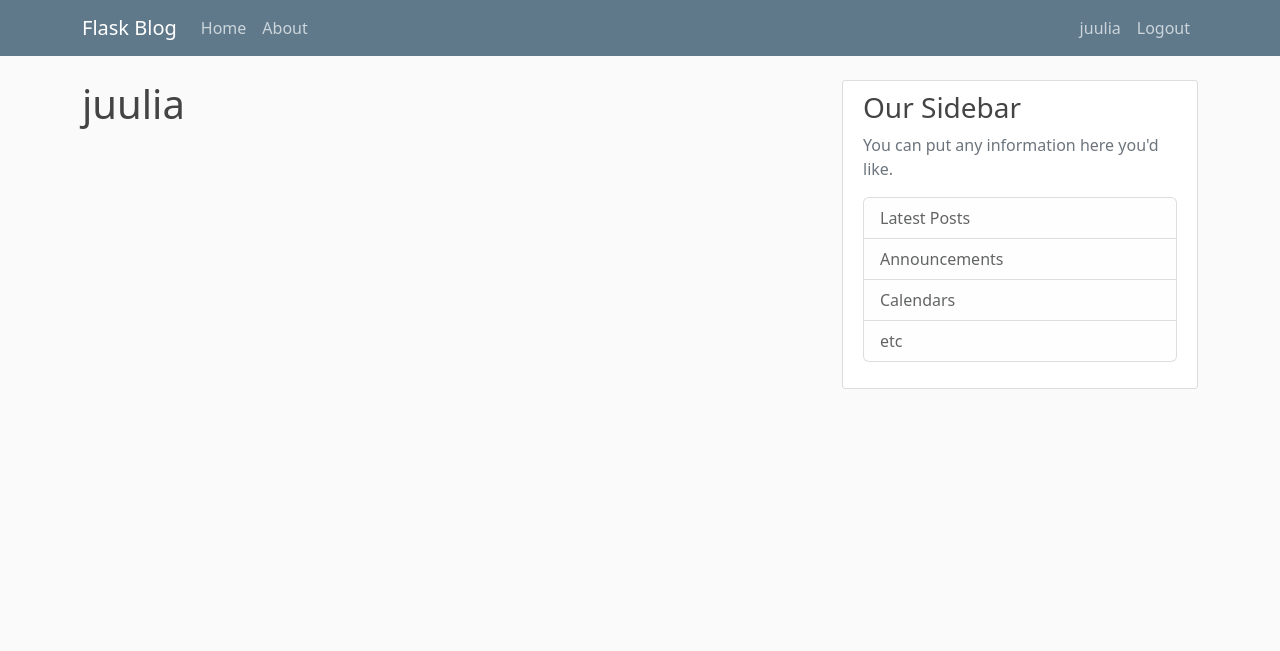
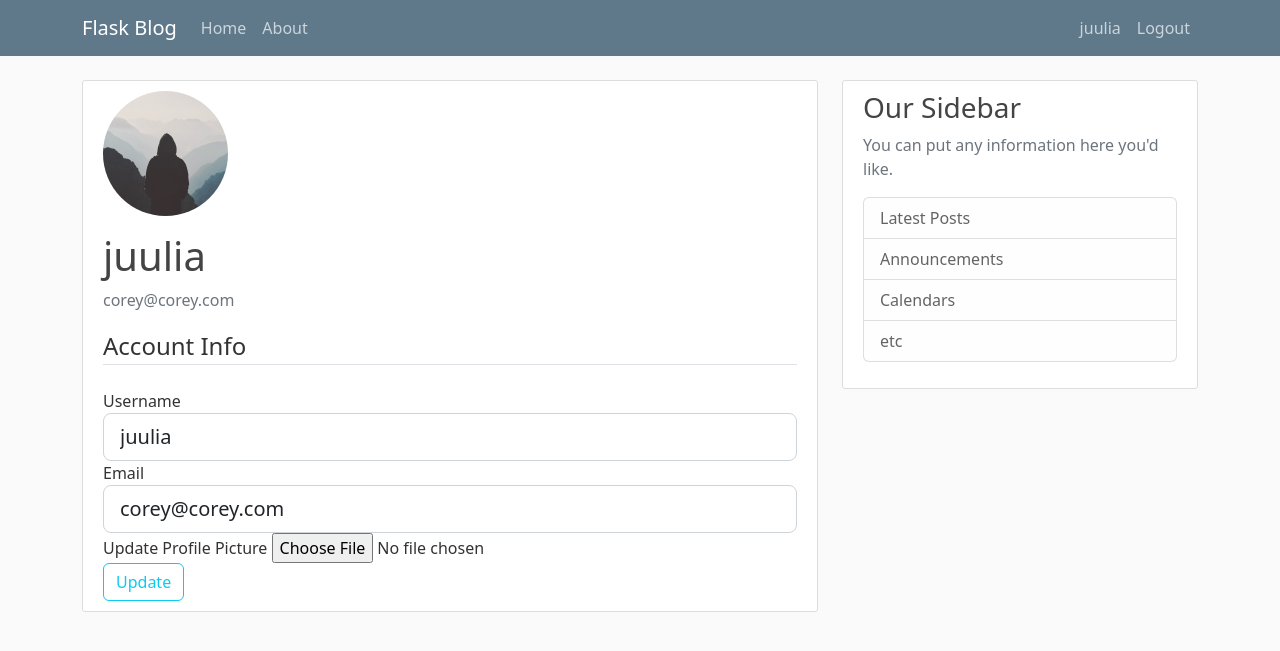
Before and after one commit to ensolaris/flask_blog, a Flask app: page /account in a window 1280 px wide. Shown: the top 651 px of the page. Run offline with Flask 3, Linux system fonts and the light colour scheme; a user stored in the database is signed in; some libraries are stand-ins or nearby versions.

Commit message:
Add form and route for updating account info

```diff
--- a/flask_blog/forms.py
+++ b/flask_blog/forms.py
@@ -1,7 +1,9 @@
 from flask_wtf import FlaskForm
+from flask_wtf.file import FileField, FileAllowed
 from wtforms import StringField, PasswordField, SubmitField, BooleanField
 from wtforms.validators import DataRequired, Length, Email, EqualTo, ValidationError
 from flask_blog.models import User
+from flask_login import current_user
 
 class RegistrationForm(FlaskForm):
     username = StringField(
@@ -52,3 +54,37 @@ class LoginForm(FlaskForm):
 
     remember = BooleanField()
     submit = SubmitField('Log In')
+
+
+class UpdateAccountForm(FlaskForm):
+    username = StringField(
+        'Username',
+        validators=[DataRequired(), Length(min=2, max=20)]
+        )
+
+    email = StringField(
+        'Email',
+        validators=[DataRequired(), Email()]
+    )
+
+    picture = FileField(
+        'Update Profile Picture',
+        validators=[FileAllowed(['jpg', 'png'])]
+    )
+
+    submit = SubmitField('Update')
+
+    def validate_username(self, username):
+        if username.data != current_user.username:
+            user = User.query.filter_by(username=username.data).first()
+
+            if user:
+                raise ValidationError('This username is taken. Please choose a different one')
+
+
+    def validate_email(self, email):
+        if email.data != current_user.email:
+            email = User.query.filter_by(email=email.data).first()
+
+            if email:
+                raise ValidationError('This email is taken. Please choose a different one')
--- a/flask_blog/routes.py
+++ b/flask_blog/routes.py
@@ -1,7 +1,9 @@
-import re
+import os
+import secrets
+from PIL import Image
 from flask import render_template, url_for, flash, redirect, request
 from flask_blog import app, db, bcrypt
-from flask_blog.forms import RegistrationForm, LoginForm
+from flask_blog.forms import RegistrationForm, LoginForm, UpdateAccountForm
 from flask_blog.models import User, Post
 from flask_login import login_user, logout_user, current_user, login_required
 
@@ -63,6 +65,7 @@ def login():
         if user and bcrypt.check_password_hash(user.password, form.password.data):
             login_user(user, remember=form.remember.data)
             next_page = request.args.get('next')
+
             return redirect(next_page) if next_page else redirect(url_for('home'))
         else:
             flash('Login unsuccessful. Please check email and password', 'danger')
@@ -79,7 +82,45 @@ def logout():
     return redirect(url_for('home'))
 
 
-@app.route('/account')
+def save_picture(form_picture):
+    random_hex = secrets.token_hex(8)
+    _, file_ext = os.path.splitext(form_picture.filename)
+    picture_filename = random_hex + file_ext
+    picture_path = os.path.join(
+        app.root_path,
+        'static/profile_pics',
+        picture_filename,
+    )
+    output_size = (125, 125)
+    resized_picture = Image.open(form_picture)
+    resized_picture.thumbnail(output_size)
+    resized_picture.save(picture_path)
+    return picture_filename
+
+
+@app.route('/account', methods=['GET', 'POST'])
 @login_required
 def account():
-    return render_template('account.html', title='Account')
+    form = UpdateAccountForm()
+    if form.validate_on_submit():
+        if form.picture.data:
+            picture_file = save_picture(form.picture.data)
+            current_user.image_file = picture_file
+        current_user.username = form.username.data
+        current_user.email = form.email.data
+        db.session.commit()
+        flash('Account is updated!', 'success')
+        return redirect(url_for('account'))
+    elif request.method == 'GET':
+        form.username.data = current_user.username
+        form.email.data = current_user.email
+    image_file = url_for(
+        'static',
+        filename='profile_pics/' + current_user.image_file
+        )
+    return render_template(
+        'account.html',
+        title='Account',
+        image_file=image_file,
+        form=form,
+        )
--- a/flask_blog/templates/account.html
+++ b/flask_blog/templates/account.html
@@ -1,4 +1,57 @@
 {% extends 'layout.html' %}
 {% block content %}
-    <h1>{{ current_user.username}}</h1>
+    <div class="content-section">
+        <div class="media">
+        <img class="rounded-circle account-img" src="{{ image_file }}">
+            <div class="media-body">
+                <h2 class="account-heading">{{ current_user.username}}</h2>
+                <p class="text-secondary">{{ current_user.email}}</p>
+            </div>
+        </div>
+            <form method="POST" action="" enctype="multipart/form-data">
+                {{  form.hidden_tag() }}
+                <fieldset class="form-group">
+                    <legend class="border-bottom mb-4">Account Info</legend>
+                    <div class="form-group">
+                        {{ form.username.label(class="form-control-label") }}
+
+                        {% if form.username.errors %}
+                        {{ form.username(class="form-control form-control-lg is-invalid") }}
+                        <div class="invalid-feedback">
+                            {% for error in form.username.errors %}
+                                <span>{{ error }}</span>
+                            {% endfor %}
+                        </div>
+                        {% else %}
+                            {{ form.username(class="form-control form-control-lg") }}
+                        {% endif %}
+                    </div>
+                    <div class="form-group">
+                        {{ form.email.label(class="form-control-label") }}
+                        {% if form.email.errors %}
+                        {{ form.email(class="form-control form-control-lg is-invalid") }}
+                        <div class="invalid-feedback">
+                            {% for error in form.email.errors %}
+                                <span>{{ error }}</span>
+                            {% endfor %}
+                        </div>
+                        {% else %}
+                            {{ form.email(class="form-control form-control-lg") }}
+                        {% endif %}
+                    </div>
+                    <div class="form-group">
+                        {{ form.picture.label() }}
+                        {{ form.picture(class="form-control-file") }}
+                        {% if form.picture.errors %}
+                            {% for error in form.picture.errors %}
+                                <span class="text-danger">{{ error }}</span></br>
+                            {% endfor %}
+                        {% endif %}
+                    </div>
+                </fieldset>
+                <div class="form-group">
+                    {{ form.submit(class="btn btn-outline-info") }}
+                </div>
+            </form>
+    </div>
 {% endblock content %}
```
